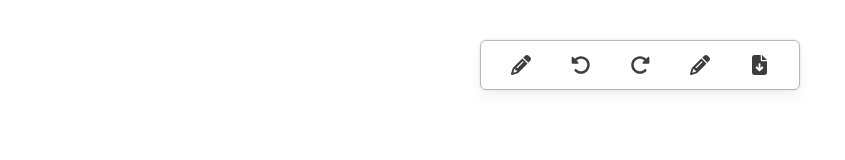
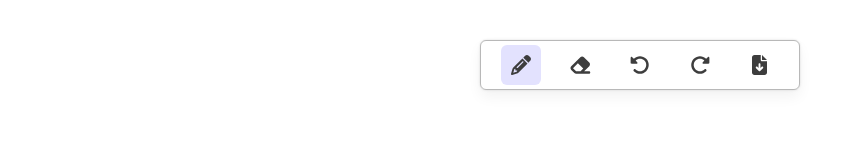
Before and after one commit to chetvishal/sketchbook, a Next.js app: page / in a window 1280 px wide. Shown: the top 160 px of the page, without its empty margins (0-845 px from the left). Built offline with nearby package versions, Linux system fonts and the light colour scheme.

Commit message:
Added communication between toolbox and menu via redux toolkit

```diff
--- /dev/null
+++ b/src/components/Board/index.js
@@ -0,0 +1,21 @@
+import { useEffect, useRef } from "react";
+
+const Board = () => {
+    const canvasRef = useRef(null);
+    useEffect(() => {
+        if(!canvasRef.current) return
+
+        const canvas = canvasRef.current;
+        const context = canvas.getContext('2d')
+
+        //when mounting
+        canvas.width = window.innerWidth
+        canvas.height = window.innerHeight
+    }, []);
+
+    return (
+        <canvas ref={canvasRef}></canvas>
+    )
+}
+
+export default Board;
--- a/src/components/Menu/index.js
+++ b/src/components/Menu/index.js
@@ -1,21 +1,31 @@
 import { FontAwesomeIcon } from '@fortawesome/react-fontawesome'
 import { faPencil, faEraser, faRotateLeft, faRotateRight, faFileArrowDown, faCoffee } from '@fortawesome/free-solid-svg-icons'
 import styles from './index.module.css';
+import { useDispatch, useSelector } from 'react-redux';
+import { menuItemClick, actionItemClick } from '@/slice/menuSlice';
+import { MENU_ITEMS } from '@/constants';
+import cx from 'classnames'
 
 const Menu = () => {
+    const dispatch = useDispatch()
+    const activeMenuItem = useSelector((state) => state.menu.activeMenuItem)
+    const handleMenuClick = (itemName) => {
+        dispatch(menuItemClick(itemName))
+    }
+
     return (
         <div className={styles.menuContainer}>
-            <div className={styles.iconWrapper}>
-                <FontAwesomeIcon icon={faPencil} className={styles.icon}/>
+            <div className={cx(styles.iconWrapper, {[styles.active]: activeMenuItem === MENU_ITEMS.PENCIL} )} onClick={() => handleMenuClick(MENU_ITEMS.PENCIL)}>
+                <FontAwesomeIcon icon={faPencil} className={styles.icon} />
+            </div>
+            <div className={styles.iconWrapper} onClick={() => handleMenuClick(MENU_ITEMS.ERASER)}>
+                <FontAwesomeIcon icon={faEraser}  className={styles.icon}/>
             </div>
             <div className={styles.iconWrapper}>
                 <FontAwesomeIcon icon={faRotateLeft}  className={styles.icon}/>
             </div>
             <div className={styles.iconWrapper}>
                 <FontAwesomeIcon icon={faRotateRight}  className={styles.icon}/>
-            </div>
-            <div className={styles.iconWrapper}>
-                <FontAwesomeIcon icon={faPencil}  className={styles.icon}/>
             </div>
             <div className={styles.iconWrapper}>
                 <FontAwesomeIcon icon={faFileArrowDown} className={styles.icon} />
--- a/src/components/Toolbox/index.js
+++ b/src/components/Toolbox/index.js
@@ -1,7 +1,12 @@
+import { useSelector } from 'react-redux';
 import styles from './index.module.css';
-import { COLORS } from '@/constants';
+import { COLORS, MENU_ITEMS } from '@/constants';
 
 const Toolbox = () => {
+
+    const activeMenuItem = useSelector((state) => state.menu.activeMenuItem)
+    const showStrokeToolOption = activeMenuItem === MENU_ITEMS.PENCIL
+    const showBrushToolOption = activeMenuItem === MENU_ITEMS.PENCIL || activeMenuItem === MENU_ITEMS.ERASER
 
     const updateBrushSize = (e) => {
 
@@ -9,7 +14,7 @@
 
     return (
         <div className={styles.toolboxContainer}>
-            <div className={styles.toolItem}>
+            {showStrokeToolOption && <div className={styles.toolItem}>
                 <h4 className={styles.toolText}>Stroke Color</h4>
                 <div className={styles.itemContainer}>
                     <div className={styles.colorBox} style={{backgroundColor: COLORS.BLACK}}/>
@@ -19,13 +24,15 @@
                     <div className={styles.colorBox} style={{backgroundColor: COLORS.ORANGE}}/>
                     <div className={styles.colorBox} style={{backgroundColor: COLORS.YELLOW}}/>
                 </div>
-            </div>
-            <div className={styles.toolItem}>
+            </div>}
+            {showBrushToolOption && <div className={styles.toolItem}>
                 <h4 className={styles.toolText}>Brush Size</h4>
                 <div className={styles.itemContainer}>
                     <input type="range" min={1} max={10} step={1} onChange={updateBrushSize} />
                 </div>
-            </div>
+            </div>}
+
+
         </div>
     )
 }
--- a/src/constants.js
+++ b/src/constants.js
@@ -8,4 +8,12 @@
     WHITE: 'white'
 }
 
-export { COLORS };
+const MENU_ITEMS = {
+    PENCIL: 'PENCIL',
+    ERASER: 'ERASER',
+    UNDO : 'UNDO',
+    REDO: 'REDO',
+    DOWNLOAD: 'DOWNLOAD'
+}
+
+export { COLORS, MENU_ITEMS };
--- a/src/pages/_app.js
+++ b/src/pages/_app.js
@@ -1,5 +1,7 @@
 import '@/styles/globals.css'
+import { Provider } from 'react-redux'
+import { store } from '@/store'
 
 export default function App({ Component, pageProps }) {
-  return <Component {...pageProps} />
+  return <Provider store={store}><Component {...pageProps} /></Provider>
 }
--- a/src/pages/index.js
+++ b/src/pages/index.js
@@ -1,11 +1,13 @@
 import Menu from '@/components/Menu'
 import Toolbox from '@/components/Toolbox'
+import Board from '@/components/Board'
 
 export default function Home() {
   return (
     <>
       <Menu />
       <Toolbox />
+      <Board />
     </>
   )
 }
--- /dev/null
+++ b/src/slice/menuSlice.js
@@ -0,0 +1,24 @@
+import { createSlice } from "@reduxjs/toolkit";
+import { MENU_ITEMS } from "@/constants";
+
+const initialState = {
+    activeMenuItem: MENU_ITEMS.PENCIL,
+    actionMenuItem: null
+}
+
+export const menuSlice = createSlice({
+    name: 'menu',
+    initialState,
+    reducers: {
+        menuItemClick: (state, action) => {
+            state.activeMenuItem = action.payload
+        },
+        actionItemClick: (state, action) => {
+            state.activeMenuItem = action.payload
+        }
+    }
+})
+
+export const { menuItemClick, actionItemClick } = menuSlice.actions
+
+export default menuSlice.reducer;
--- /dev/null
+++ b/src/store.js
@@ -0,0 +1,8 @@
+import {configureStore} from '@reduxjs/toolkit';
+import MenuReducer from '@/slice/menuSlice'
+
+export const store = configureStore({
+    reducer: {
+        menu: MenuReducer
+    }
+})
```
Also changed, not shown: src/components/Board/index.module.css (added), src/slice/toolboxSlice.js (added).
